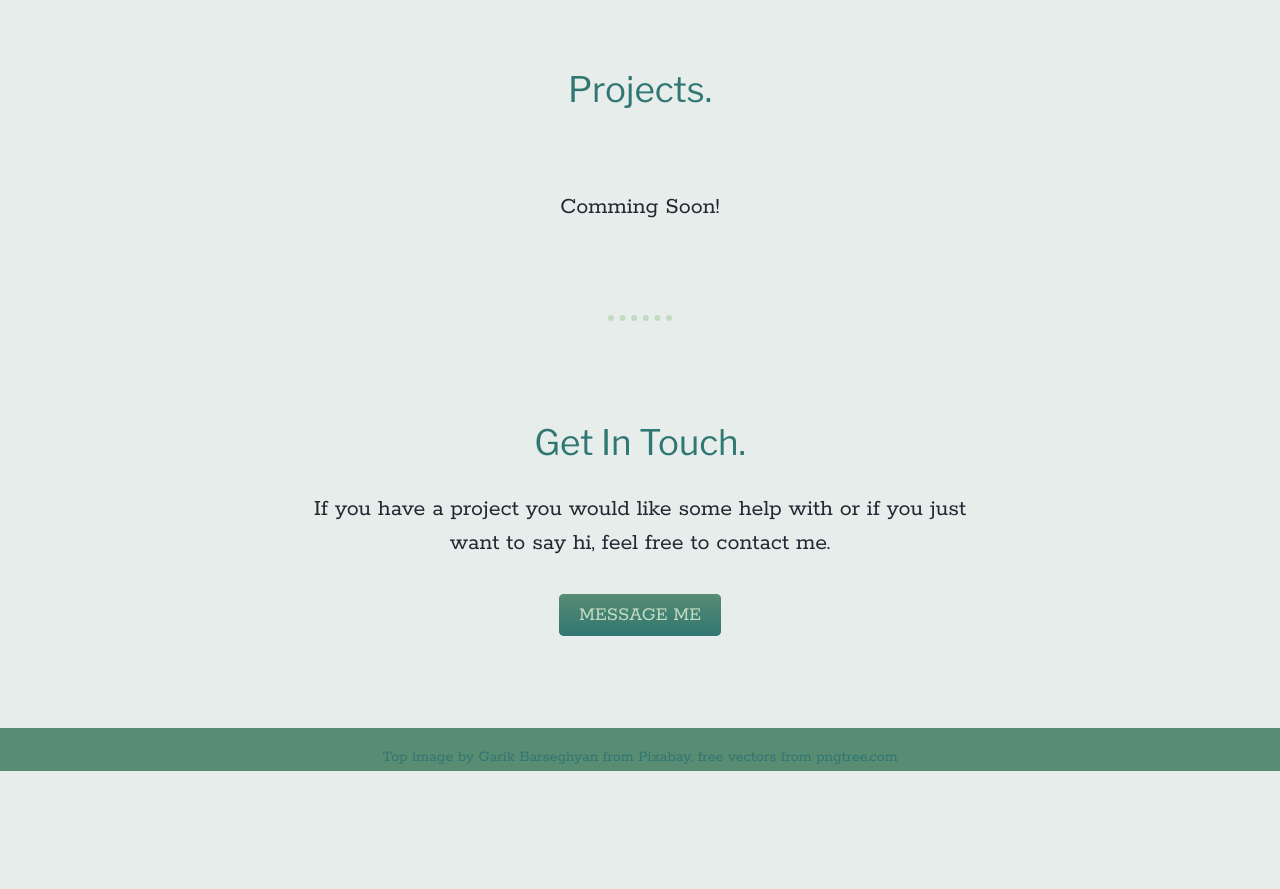
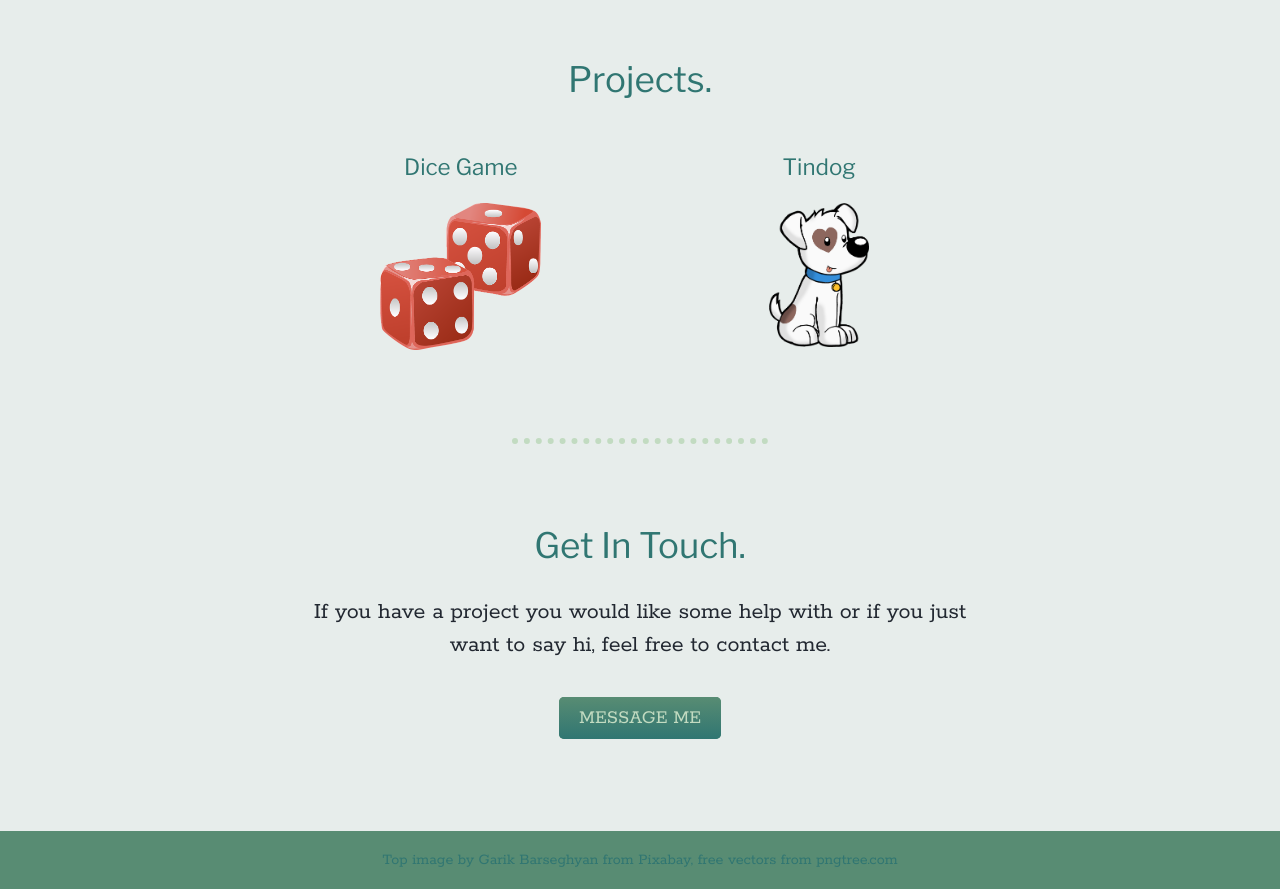
Before and after one commit to h2f2/h2f2.github.io, a plain HTML site: page index.html in a window 1280 px wide. Shown: the part 2100-2989 px from the top of the page. Before the commit the page ends 2871 px from the top, so only its background shows below. Drawn offline with nearby package versions, Linux system fonts and the light colour scheme; a web font is replaced by a local one.

Commit message:
add two projects to projects section

```diff
--- a/index.html
+++ b/index.html
@@ -62,7 +62,8 @@
                 <img class="drama" src="drama.png" alt="drama-image">
                 <h3>Theatre</h3>
                 <p>
-                    I have been volunteering in theather for over 10 years now. Before the production starts I work on set building
+                    I have been volunteering in theather for over 10 years now. Before the production starts I work on
+                    set building
                     and set paining and during the production I work as Stage Manager or Assistant Stage Manager.
                 </p>
             </div>
@@ -72,18 +73,27 @@
 
         <div id="projects">
             <h2>Projects.</h2>
-            <div class="skill-row">
+            <div class="project-section">
 
-                <!-- <h3>project name</h3> -->
-                <p class="project-text">Comming Soon!
-                </p>
+                <div class="projectDivs">
+                    <h3><a class="dice" href="https://h2f2.github.io/dicechallenge/" target="blank">Dice Game</a></h3>
+                    <a href="https://h2f2.github.io/dicechallenge/" target="blank"><img class="diceImg" src="dice.png"
+                            alt="dice-img"></a>
+                </div>
+                <div class="projectDivs">
+                    <h3><a class="tindog" href="https://h2f2.github.io/tindog/" target="blank">Tindog</a></h3>
+                    <a href="https://h2f2.github.io/tindog/" target="blank"><img class="dogImg" src="dog.png"
+                            alt="dog-img"></a>
+                </div>
+
             </div>
 
             <hr>
 
             <div class="contact-me">
                 <h2>Get In Touch.</h2>
-            <p class="get-in-touch-text">If you have a project you would like some help with or if you just want to say
+                <p class="get-in-touch-text">If you have a project you would like some help with or if you just want to
+                    say
                     hi, feel free to contact me.
                 </p>
                 <a class="btn" target="blank" href="mailto:henrietafrankova@yahoo.co.uk">MESSAGE ME</a>
--- a/main.css
+++ b/main.css
@@ -22,6 +22,7 @@ ul {
     text-align: right;
 
 }
+
 li {
     display: inline-block;
     padding: 10px 0;
@@ -34,7 +35,7 @@ hr {
     border-style: dotted none none none;
     border-top-width: 6px;
     border-color: #c2dbc1;
-    width: 5%;
+    width: 20%;
 }
 
 h1 {
@@ -90,9 +91,11 @@ a {
     h1 {
         font-size: 150%;
     }
+
     .heading-p {
         font-size: 140%;
     }
+
     li {
         font-size: 50%;
         margin-right: 10px;
@@ -103,9 +106,11 @@ a {
     h1 {
         font-size: 90%;
     }
+
     .heading-p {
         font-size: 80%;
     }
+
     li {
         font-size: 40%;
         margin-right: 10px;
@@ -156,15 +161,46 @@ a {
 }
 
 #projects {
-    padding-top: 50px;
-}
-
-.project-text {
+    padding-top: 40px;
     text-align: center;
 }
 
+.project-section {
+    display: flex;
+    justify-content: center;
+    margin-bottom: 80px;
+}
+
+.projectDivs {
+    width: 28%;
+}
+
+.dice:hover {
+    color: #c2dbc1;
+}
+
+.tindog:hover {
+    color: #c2dbc1;
+}
+
+.diceImg {
+    width: 45%;
+}
+
+.diceImg:hover {
+    opacity: 0.5;
+}
+
+.dogImg {
+    width: 28%;
+}
+
+.dogImg:hover {
+    opacity: 0.5;
+}
+
 .contact-me {
-    margin: 100px auto;
+    margin: 80px auto 100px;
 }
 
 .get-in-touch-text {
@@ -176,7 +212,7 @@ a {
 .bottom-container {
     font-size: 1rem;
     background-color: #588c73;
-    padding: 20px 0 5px;
+    padding: 20px 0;
 }
 
 .footer-link {
@@ -187,13 +223,6 @@ a {
 
 .footer-link:hover {
     color: #c2dbc1;
-}
-
-.copyright {
-    margin: auto;
-    color: #c2dbc1;
-    padding-top: 15px;
-    font-size: 1rem;
 }
 
 .btn {
```
Also changed, not shown: data.png (deleted), dice.png (added), dog.png (added). Lines whose indentation alone changed are shown as unchanged.
